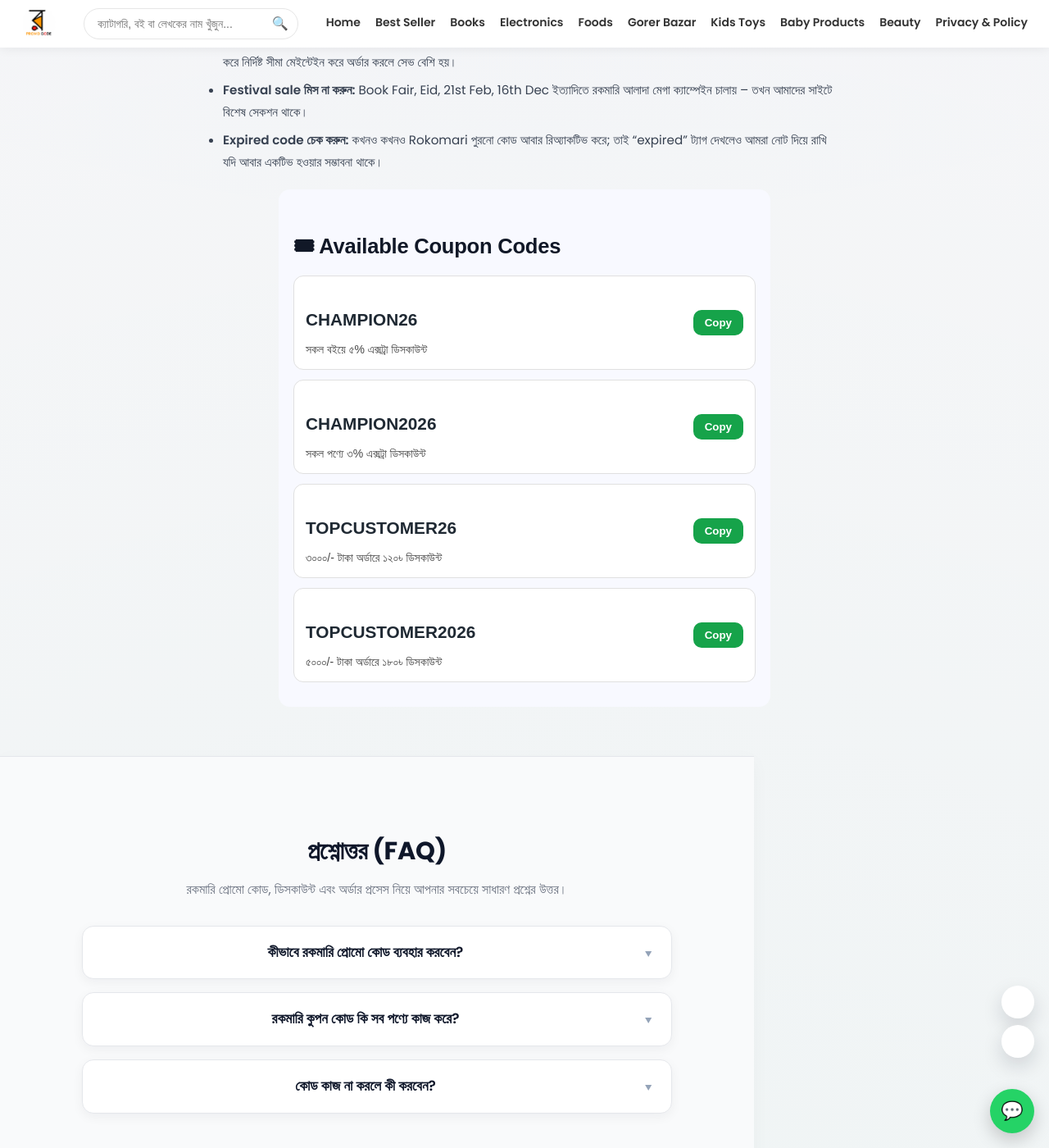
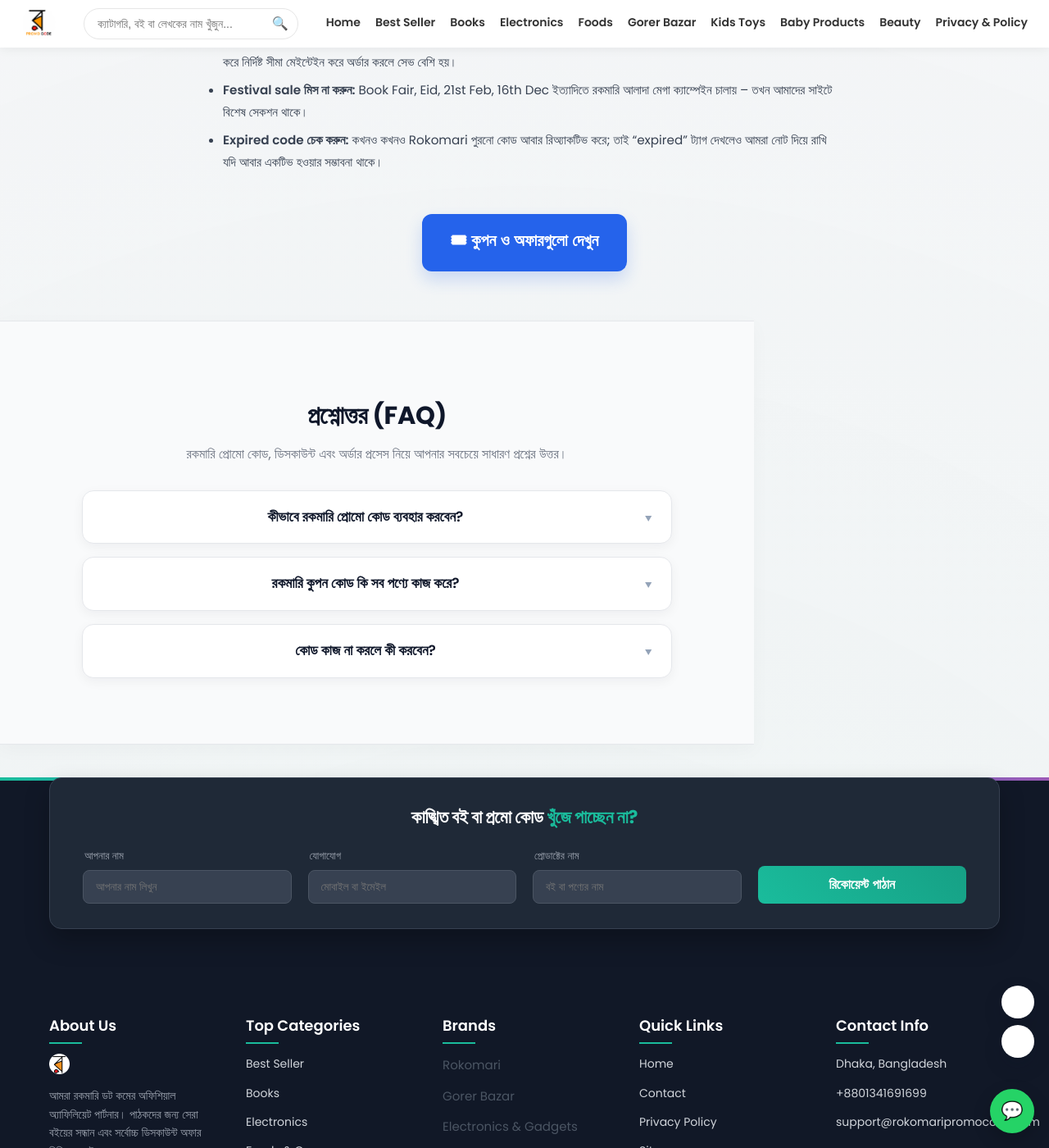
Before and after one commit to RokomariPromoCode/rokomaripromocode.github.io, a Jekyll site: the page built from index.md, in a window 1280 px wide and 1400 px high, scrolled down 2000 px. Shown: the whole window at 82% size. Built offline with Jekyll 4.4.1, drawn with Linux system fonts in a browser that asks for light colours.

Commit message:
Update coupons.html

```diff
--- a/_includes/coupons.html
+++ b/_includes/coupons.html
@@ -1,131 +1,236 @@
-<section class="coupon-section" id="coupons">
-  <h2>🎟 Available Coupon Codes</h2>
+<div style="text-align:center; margin-top: 50px;">
+  <button id="openCouponBtn" style="padding: 18px 35px; background: #2563eb; color: #fff; border: none; border-radius: 12px; cursor: pointer; font-size: 20px; font-weight: bold; box-shadow: 0 10px 20px rgba(37,99,235,0.2);">
+    🎟 কুপন ও অফারগুলো দেখুন
+  </button>
+</div>
 
-  <div class="coupon">
-    <div>
-      <h3>CHAMPION26</h3>
+<div id="couponModal" class="m-overlay">
+  <div class="m-container">
+    <button class="m-close" id="closeModal">&times;</button>
+
+    <div class="m-slider" id="modalSlider">
+
+      <div class="m-slide" id="step1">
+        <div class="m-header">
+          <h2>🎉 এক্সক্লুসিভ কুপন কালেকশন</h2>
+          <p>যেকোনো একটি কুপন কপি করে অফারটি উপভোগ করুন</p>
+        </div>
+
+        <div class="m-body">
+          <div class="c-row">
+            <div class="c-info">
+              <span class="c-code">CHAMPION26</span>
               <p>সকল বইয়ে ৫% এক্সট্রা ডিসকাউন্ট</p>
             </div>
-    <button onclick="copyCoupon('CHAMPION26')">Copy</button>
+            <button class="c-btn" onclick="processCopy('CHAMPION26')">Copy</button>
           </div>
 
-  <div class="coupon">
-    <div>
-      <h3>CHAMPION2026</h3>
+          <div class="c-row">
+            <div class="c-info">
+              <span class="c-code">CHAMPION2026</span>
               <p>সকল পণ্যে ৩% এক্সট্রা ডিসকাউন্ট</p>
             </div>
-    <button onclick="copyCoupon('CHAMPION2026')">Copy</button>
+            <button class="c-btn" onclick="processCopy('CHAMPION2026')">Copy</button>
           </div>
 
-  <div class="coupon">
-    <div>
-      <h3>TOPCUSTOMER26</h3>
+          <div class="c-row">
+            <div class="c-info">
+              <span class="c-code">TOPCUSTOMER26</span>
               <p>৩০০০/- টাকা অর্ডারে ১২০৳ ডিসকাউন্ট</p>
             </div>
-    <button onclick="copyCoupon('TOPCUSTOMER26')">Copy</button>
-      </div>
-  <div class="coupon">
-    <div>
-      <h3>TOPCUSTOMER2026</h3>
-      <p>৫০০০/- টাকা অর্ডারে ১৮০৳ ডিসকাউন্ট</p>
-    </div>
-    <button onclick="copyCoupon('TOPCUSTOMER2026')">Copy</button>
+            <button class="c-btn" onclick="processCopy('TOPCUSTOMER26')">Copy</button>
           </div>
 
-  <!-- Toast popup -->
-  <div id="toast" class="toast">Copied!</div>
-</section>
+          <div class="m-note">
+            <strong>⚠️ বি.দ্র:</strong> একটি অর্ডারে শুধুমাত্র একটি কুপন কোড ব্যবহার করা যাবে।
+          </div>
+        </div>
+      </div>
+
+      <div class="m-slide" id="step2">
+        <div class="success-content">
+          <div class="success-icon">✅</div>
+          <h2>কোডটি কপি হয়েছে!</h2>
+          <p>এখন আপনি আপনার কাঙ্খিত পণ্য ক্রয় করতে পারেন।</p>
+
+          <a href="YOUR_LINK_HERE" class="shop-link">কেনাকাটা চালিয়ে যান →</a>
+
+          <p class="auto-close-text">এই উইন্ডোটি কিছুক্ষণের মধ্যে বন্ধ হয়ে যাবে...</p>
+        </div>
+      </div>
+
+    </div>
+  </div>
+</div>
 
 <style>
-  .coupon-section{
-    max-width: 600px;
-    margin: 20px auto;
-    padding: 18px;
-    border-radius: 14px;
-    background: #f8f9ff;
-    font-family: Arial, sans-serif;
+  .m-overlay {
+    position: fixed;
+    top: 0; left: 0; width: 100%; height: 100%;
+    background: rgba(0,0,0,0.8);
+    display: none;
+    justify-content: center;
+    align-items: center;
+    z-index: 9999;
+    font-family: 'Segoe UI', Arial, sans-serif;
+  }
+
+  .m-container {
+    background: #fff;
+    width: 95%;
+    max-width: 750px; /* অনেক বড় সাইজ */
+    border-radius: 24px;
     position: relative;
+    overflow: hidden; /* স্লাইড দেখানোর জন্য জরুরি */
+    box-shadow: 0 25px 50px rgba(0,0,0,0.5);
   }
-  .coupon-section h2{
-    margin-bottom: 15px;
+
+  .m-slider {
+    display: flex;
+    width: 200%; /* দুইটা স্লাইডের জন্য ২০০% */
+    transition: transform 0.6s cubic-bezier(0.65, 0, 0.35, 1);
   }
-  .coupon{
-  width: 100%;
+
+  .m-slide {
+    width: 50%; /* প্রতি স্লাইড অর্ধেক জায়গা নিবে */
+    padding: 40px;
+    box-sizing: border-box;
+  }
+
+  .m-close {
+    position: absolute;
+    top: 20px; right: 25px;
+    font-size: 35px; border: none; background: none; color: #bbb;
+    cursor: pointer; z-index: 10;
+  }
+
+  /* কুপন লিস্ট ডিজাইন */
+  .m-header { text-align: center; margin-bottom: 30px; }
+  .m-header h2 { font-size: 28px; color: #1e293b; margin: 0; }
+  .m-header p { color: #64748b; font-size: 16px; margin-top: 10px; }
+
+  .c-row {
     display: flex;
     justify-content: space-between;
     align-items: center;
-  gap: 15px;
-  padding: 12px 14px;
-  background: white;
-  margin-bottom: 12px;
-  border-radius: 12px;
-  border: 1px solid #e0e0e0;
-  box-sizing: border-box;
+    background: #f8faff;
+    padding: 20px 25px;
+    border-radius: 16px;
+    margin-bottom: 15px;
+    border: 1px solid #e2e8f0;
   }
 
+  .c-code {
+    display: inline-block;
+    background: #dbeafe;
+    color: #1e40af;
+    padding: 5px 12px;
+    font-weight: bold;
+    font-family: monospace;
+    font-size: 18px;
+    border-radius: 6px;
+    margin-bottom: 5px;
   }
-  .coupon h3{
-    margin: 0;
-    font-size: 18px;
-    color: #2b2bff;
-    letter-spacing: 1px;
-  }
-  .coupon p{
-    margin: 5px 0 0;
-    font-size: 14px;
-    color: #444;
-  }
-  .coupon button{
-    padding: 8px 14px;
-    border: none;
-    border-radius: 10px;
+
+  .c-info p { margin: 0; color: #475569; font-size: 15px; }
+
+  .c-btn {
     background: #16a34a;
     color: white;
-    font-weight: 600;
+    border: none;
+    padding: 12px 25px;
+    border-radius: 10px;
+    font-weight: bold;
     cursor: pointer;
+    font-size: 15px;
+    transition: 0.3s;
   }
-  .coupon button:hover{
-    opacity: 0.9;
+  .c-btn:hover { background: #15803d; }
+
+  /* সাকসেস স্লাইড ডিজাইন */
+  .success-content {
+    text-align: center;
+    padding: 60px 20px;
+  }
+  .success-icon { font-size: 60px; margin-bottom: 20px; }
+  .success-content h2 { color: #16a34a; font-size: 32px; margin-bottom: 10px; }
+  .success-content p { font-size: 18px; color: #444; }
+
+  .shop-link {
+    display: inline-block;
+    margin-top: 25px;
+    padding: 15px 35px;
+    background: #2563eb;
+    color: white;
+    text-decoration: none;
+    border-radius: 50px;
+    font-weight: bold;
+    font-size: 18px;
+    transition: 0.3s;
+  }
+  .shop-link:hover { background: #1e40af; transform: scale(1.05); }
+
+  .m-note {
+    margin-top: 25px;
+    color: #dc2626;
+    font-size: 14px;
+    text-align: center;
+    background: #fff5f5;
+    padding: 10px;
+    border-radius: 8px;
   }
 
-  /* Toast notification */
-  .toast{
-    position: fixed;
-    bottom: 30px;
-    left: 50%;
-    transform: translateX(-50%);
-    background: #111;
-    color: #fff;
-    padding: 12px 18px;
-    border-radius: 12px;
-    font-size: 14px;
-    font-weight: 600;
-    opacity: 0;
-    pointer-events: none;
-    transition: 0.3s ease;
-    box-shadow: 0 8px 20px rgba(0,0,0,0.25);
+  .auto-close-text {
+    margin-top: 30px;
+    font-size: 13px !important;
+    color: #94a3b8 !important;
   }
-  .toast.show{
-    opacity: 1;
-    bottom: 45px;
+
+  /* মোবাইল রেসপন্সিভ */
+  @media (max-width: 600px) {
+    .m-slide { padding: 30px 20px; }
+    .c-row { flex-direction: column; text-align: center; gap: 15px; }
+    .m-header h2 { font-size: 22px; }
+    .m-container { width: 92%; }
   }
 </style>
 
 <script>
-  function copyCoupon(code){
-    navigator.clipboard.writeText(code);
+  const modal = document.getElementById("couponModal");
+  const slider = document.getElementById("modalSlider");
+  const openBtn = document.getElementById("openCouponBtn");
+  const closeBtn = document.getElementById("closeModal");
 
-    showToast(`✅ Copied: ${code}`);
+  // পপআপ ওপেন
+  openBtn.onclick = () => {
+    slider.style.transform = "translateX(0%)"; // রিসেট
+    modal.style.display = "flex";
+    document.body.style.overflow = "hidden";
+  };
+
+  // পপআপ ক্লোজ
+  function closePopup() {
+    modal.style.display = "none";
+    document.body.style.overflow = "auto";
   }
 
-  function showToast(message){
-    const toast = document.getElementById("toast");
-    toast.textContent = message;
+  closeBtn.onclick = closePopup;
 
-    toast.classList.add("show");
+  // কপি প্রসেস এবং স্লাইড পরিবর্তন
+  function processCopy(code) {
+    navigator.clipboard.writeText(code).then(() => {
+      // স্লাইড সরিয়ে দ্বিতীয় ধাপ দেখানো
+      slider.style.transform = "translateX(-50%)";
 
+      // ৪ সেকেন্ড পর অটোমেটিক পপআপ বন্ধ
       setTimeout(() => {
-      toast.classList.remove("show");
-    }, 2000);
+        closePopup();
+      }, 4000);
+    });
   }
+
+  // বাইরে ক্লিক করলে ক্লোজ
+  window.onclick = (e) => {
+    if (e.target == modal) closePopup();
+  };
 </script>
```
Lines whose indentation alone changed are shown as unchanged.
